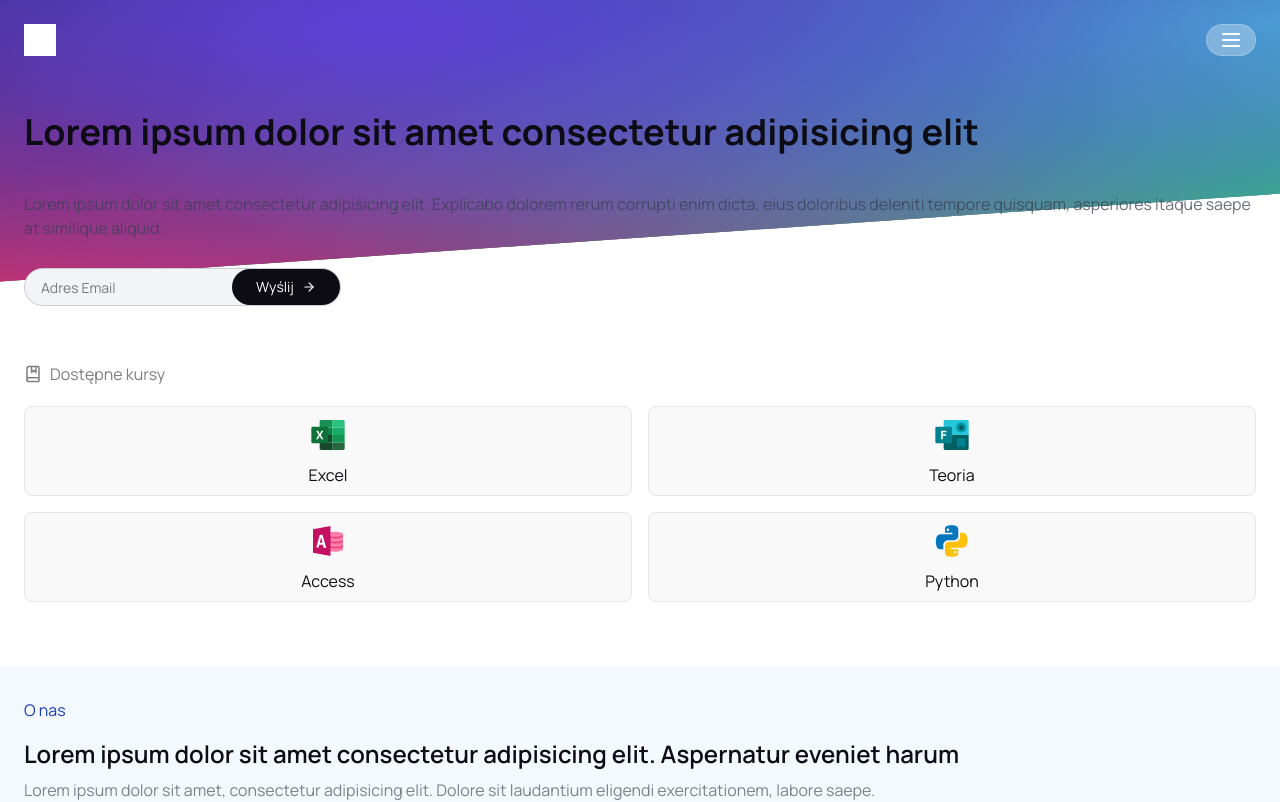
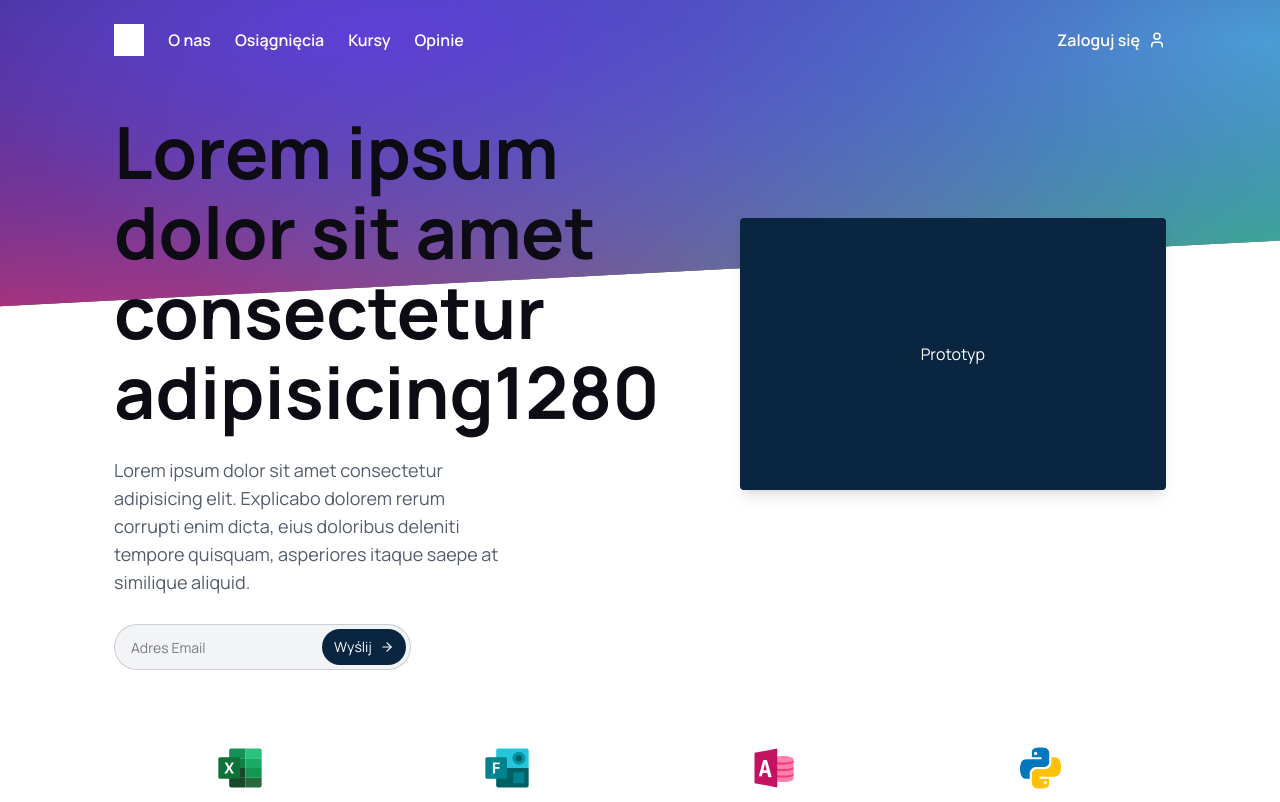
Before and after one commit to kxGeou/EducationPlatf, a React (Vite) app: page / in a window 1280 px wide. Shown: the top 802 px of the page. Built offline with nearby package versions, Linux system fonts and the light colour scheme; no server answers; the database is empty.

Commit message:
responsive

```diff
--- a/package.json
+++ b/package.json
@@ -11,6 +11,7 @@
   },
   "dependencies": {
     "@hookform/resolvers": "^5.0.1",
+    "@react-three/fiber": "^9.1.2",
     "@stripe/stripe-js": "^7.3.0",
     "@supabase/auth-helpers-react": "^0.5.0",
     "@supabase/auth-ui-react": "^0.4.7",
@@ -27,6 +28,7 @@
     "react-hook-form": "^7.56.4",
     "react-router-dom": "^7.6.1",
     "tailwindcss": "^4.1.7",
+    "three": "^0.177.0",
     "ui": "github:shadcn/ui",
     "zod": "^3.25.30"
   },
--- a/src/components/About.jsx
+++ b/src/components/About.jsx
@@ -4,7 +4,6 @@ function About() {
   return (
     <section className='w-full mt-16 bg-blue-100/30 px-6 py-8 flex flex-col'>
         <h2 className='text-blue-800 mb-4'>O nas</h2>
-
         <div className='flex flex-col gap-2'>
             <p className='font-semibold text-2xl text-blackText leading-8'>Lorem ipsum dolor sit amet consectetur adipisicing elit. Aspernatur eveniet harum</p>
             <span className='opacity-50 text-blackText'>Lorem ipsum dolor sit amet, consectetur adipisicing elit. Dolore sit laudantium eligendi exercitationem, labore saepe.</span>
--- a/src/components/CourseListHero.jsx
+++ b/src/components/CourseListHero.jsx
@@ -25,13 +25,15 @@ function CourseListHero() {
   ];
 
   return (
-    <section className="grid grid-cols-2 grid-rows-2 w-full gap-4  px-6">
+    <section className="w-full lg:mt-16">
+      <ul className="grid grid-cols-2 grid-rows-2 lg:grid-cols-4 lg:grid-rows-1 w-full gap-4  px-6">
         {courses.map((courses, index) => (
-            <div key={index} className="bg-gray-100/50 border border-gray-200 rounded-lg flex justify-center items-center py-2 gap-2 flex-col transition-all hover:bg-gray-300/30 cursor-pointer">
-                <img src={courses.icon} alt="#" className="w-10"/>
+            <li key={index} className="bg-gray-100/50 border border-gray-200 rounded-lg flex justify-center items-center py-2 gap-2 flex-col transition-all hover:bg-gray-300/30 cursor-pointer lg:bg-white lg:border-0">
+                <img src={courses.icon} alt="#" className="w-10 lg:w-13"/>
                 <p className="text-blackText">{courses.label}</p>
-            </div>
+            </li>
         ))}
+      </ul>
     </section>
   );
 }
--- a/src/components/Header.jsx
+++ b/src/components/Header.jsx
@@ -1,11 +1,55 @@
-import { Menu } from "lucide-react"
+import { User, Menu, XIcon } from "lucide-react";
+import { useState } from "react";
+import useWindowWith from '../hooks/useWindowWidth';
+
 function Header() {
+  const [visibleModal, setVisibleModal] = useState(false);
+  const width = useWindowWith();
+
+  function toggleModal() {
+
+    if (width > 800 ) {
+      setVisibleModal(false)
+    }
+
+    setVisibleModal(!visibleModal);
+  }
+
   return (
-    <header className='flex justify-between w-full item-scenter py-6 px-6 z-10'>
-        <div className='bg-white h-8 w-8'></div>
-        <div className='bg-white/30 border border-white/20 flex justify-center items-center px-3 rounded-full transition-all hover:bg-white/40 cursor-pointer'><Menu className="text-white"></Menu></div>
+    <header className="relative flex justify-between w-full item-scenter py-6 px-6 z-100">
+      <div className="bg-white h-8 w-8 mr-6"></div>
+      {width < 800 ?
+      <div
+        className={`absolute  right-5 bg-white/30 border border-white/20 flex flex-col justify-center items-start rounded-lg  py-1 px-3 ${visibleModal ? "py-4 px-5 backdrop-blur-sm bg-white/10 text-left w-full max-w-[15rem]" : null}`}
+      >
+        <div className="flex w-full items-center justify-end">
+        {visibleModal ? <XIcon onClick={() => toggleModal()} className="text-white cursor-pointer "></XIcon> : <Menu onClick={() => toggleModal()} className="text-white cursor-pointer"></Menu>}
+        </div>
+      {visibleModal ?
+       <div className="flex flex-col gap-3 text-white text-lg mt-3">
+          <p className="transition-all hover:text-blue-600 cursor-pointer">O nas</p>
+          <p className="transition-all hover:text-blue-600 cursor-pointer">Osiągnięcia</p>
+          <p className="transition-all hover:text-blue-600 cursor-pointer">Kursy</p>
+          <p className="transition-all hover:text-blue-600 cursor-pointer">Opinie</p>
+      </div> : null}
+
+      </div>
+      :
+        <div className="w-full flex justify-between items-center">
+          <ul className="flex gap-6 text-white font-semibold w-full items-center">
+            <li className="transition-all hover:text-white/75 cursor-pointer">O nas</li>
+            <li className="transition-all hover:text-white/75 cursor-pointer">Osiągnięcia</li>
+            <li className="transition-all hover:text-white/75 cursor-pointer">Kursy</li>
+            <li className="transition-all hover:text-white/75 cursor-pointer">Opinie</li>
+          </ul>
+
+          <span className=" flex gap-2 text-white items-center justify-end font-semibold w-40 ">Zaloguj się <User size={18}></User></span>
+        </div>
+    }
+
+
     </header>
-  )
+  );
 }
 
-export default Header
+export default Header;
--- a/src/components/Hero.jsx
+++ b/src/components/Hero.jsx
@@ -1,27 +1,33 @@
 import { ArrowRight } from "lucide-react";
+import useWindowWidth from "../hooks/useWindowWidth";
 
 function Hero() {
+  const width = useWindowWidth()
   return (
     <div className="flex flex-col gap-5 z-10 w-full px-6 mt-8">
-      <div className="flex flex-col gap-10">
-        <h2 className="font-bold text-4xl leading-[40px] text-blackText">
-          Lorem ipsum dolor sit amet consectetur adipisicing elit
-        </h2>
+      <div className="flex items-center justify-between gap-20">
+        <div className="flex flex-col gap-6">
+          <h2 className="font-bold text-4xl leading-[40px] text-darkerBlack md:text-7xl md:leading-[80px] w-full max-w-[400px] md:max-w-[750px] lg:max-w-[600px]">
+            Lorem ipsum dolor sit amet consectetur adipisicing{width}
+          </h2>
 
-        <p className="opacity-75 text text-gray-700">
-          Lorem ipsum dolor sit amet consectetur adipisicing elit. Explicabo
-          dolorem rerum corrupti enim dicta, eius doloribus deleniti tempore
-          quisquam, asperiores itaque saepe at similique aliquid.
-        </p>
+          <p className="opacity-85 text text-gray-700 w-full max-w-[450px] lg: md:max-w-[400px] text-lg">
+            Lorem ipsum dolor sit amet consectetur adipisicing elit. Explicabo
+            dolorem rerum corrupti enim dicta, eius doloribus deleniti tempore
+            quisquam, asperiores itaque saepe at similique aliquid.
+          </p>
+        </div>
+
+        <div className="w-full h-[17rem] rounded shadow-lg bg-blackText text-white justify-center items-center hidden lg:flex">Prototyp</div>
       </div>
 
-      <div className="mt-2 flex bg-gray-100 pl-4 border border-gray-500/30 rounded-full w-fit">
+      <div className=" mt-2 flex bg-gray-100 pl-4 border border-gray-500/30 rounded-full py-1 w-fit pr-1">
         <input
           type="text"
           placeholder="Adres Email"
           className="focus:outline-0 placeholder:text-sm"
         />
-        <button className="flex items-center gap-2 text-white bg-blackText px-6 py-2 rounded-full cursor-pointer text-sm transition-all hover:bg-[#272629]">
+        <button className="flex  items-center gap-2 text-white bg-blackText px-3 py-2 h-full rounded-full cursor-pointer text-sm transition-all hover:bg-[#272629]">
           Wyślij
           <ArrowRight size={14}></ArrowRight>
         </button>
--- /dev/null
+++ b/src/hooks/useWindowWidth.js
@@ -0,0 +1,16 @@
+import { useState, useEffect } from 'react';
+
+function useWindowWidth() {
+  const [width, setWidth] = useState(window.innerWidth);
+
+  useEffect(() => {
+    const handleResize = () => setWidth(window.innerWidth);
+
+    window.addEventListener('resize', handleResize);
+    return () => window.removeEventListener('resize', handleResize);
+  }, []);
+
+  return width;
+}
+
+export default useWindowWidth;
--- a/src/index.css
+++ b/src/index.css
@@ -6,5 +6,6 @@ body {
 
 @theme {
     --color-darkBlue : #00285E;
-    --color-blackText: #0D0C14;
+    --color-darkerBlack: #0D0C14;
+    --color-blackText: #0a2540;
 }
--- a/src/pages/AuthPage.css
+++ b/src/pages/AuthPage.css
@@ -29,7 +29,7 @@
 }
 
 .gradient-hero {
-  clip-path: polygon(100% 0, 100% 55%, 0 80%, 0 0);
+  clip-path: polygon(100% 0, 100% 55%, 0 70%, 0 0);
 }
 @property --21-x-position {
   syntax: "<percentage>";
--- a/src/pages/Home.jsx
+++ b/src/pages/Home.jsx
@@ -12,11 +12,13 @@ import Reviews from "../components/Reviews";
 
 function App() {
   return (
-    <main className="relative flex flex-col items-center justify-start min-h-screen bg-white">
-      <div className="gradient-background gradient-hero absolute top-0 left-0 w-full h-[22rem]"></div>
+    <div className="flex items-center justify-center relative">
+
+      <main className="flex flex-col items-center justify-start w-full max-w-[1100px] min-h-screen bg-white">
+      <div className="gradient-background gradient-hero absolute top-0 left-0 w-full h-[10%] md:h-[15%]"></div>
       <Header></Header>
       <Hero></Hero>
-      <p className="flex gap-2 items-center w-full px-6 mt-14 mb-5 opacity-50">
+      <p className="flex gap-2 items-center w-full px-6 mt-14 mb-5 opacity-50 lg:hidden">
         <BookMarked size={18}></BookMarked>Dostępne kursy
       </p>
       <CourseListHero></CourseListHero>
@@ -25,7 +27,8 @@ function App() {
       <Courses></Courses>
       <AboutPlatform></AboutPlatform>
       <Reviews></Reviews>
-    </main>
+      </main>
+    </div>
   );
 }
 
```
Also changed, not shown: 1 other file (tests, documents, lock files or other folders).
